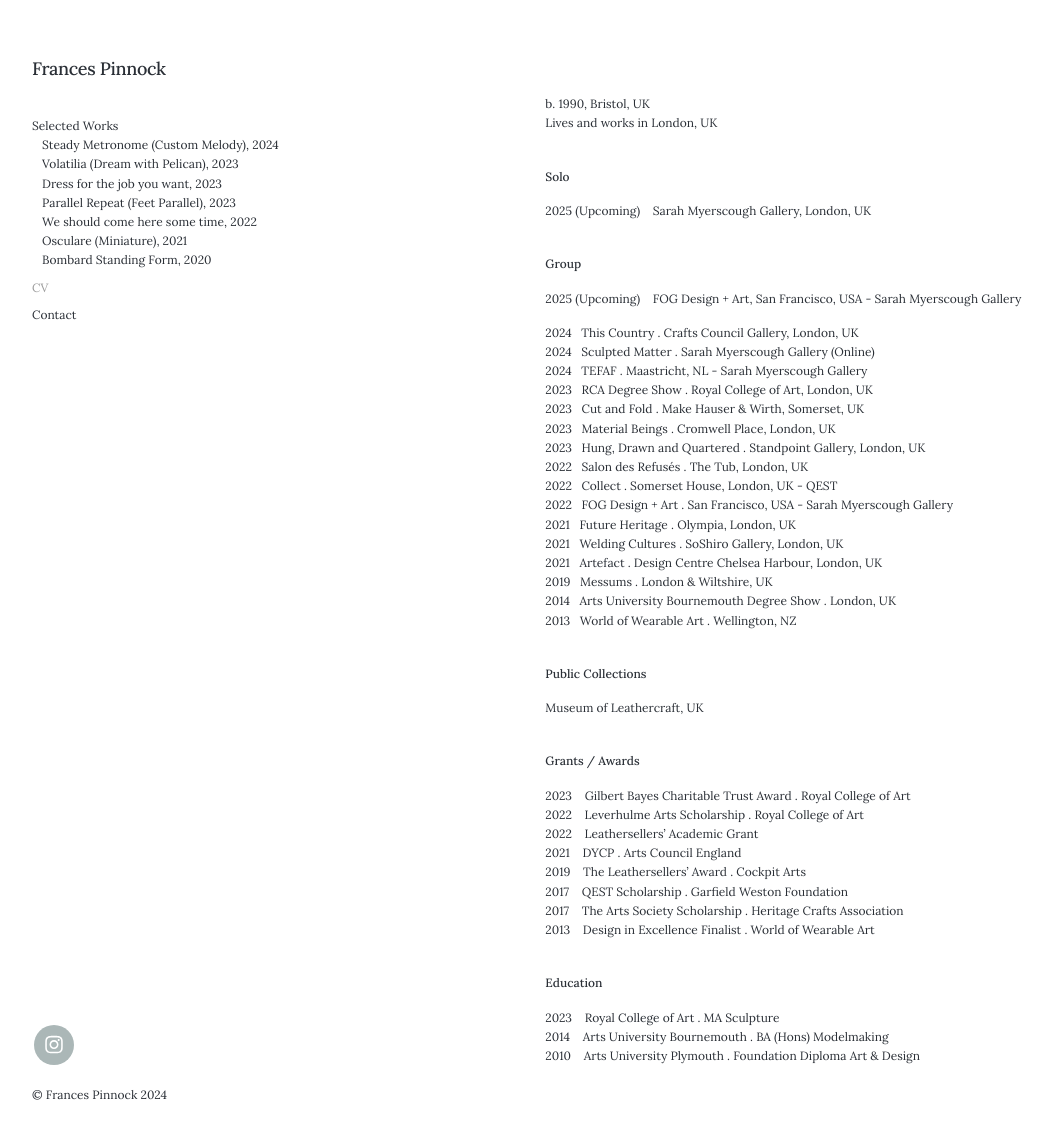
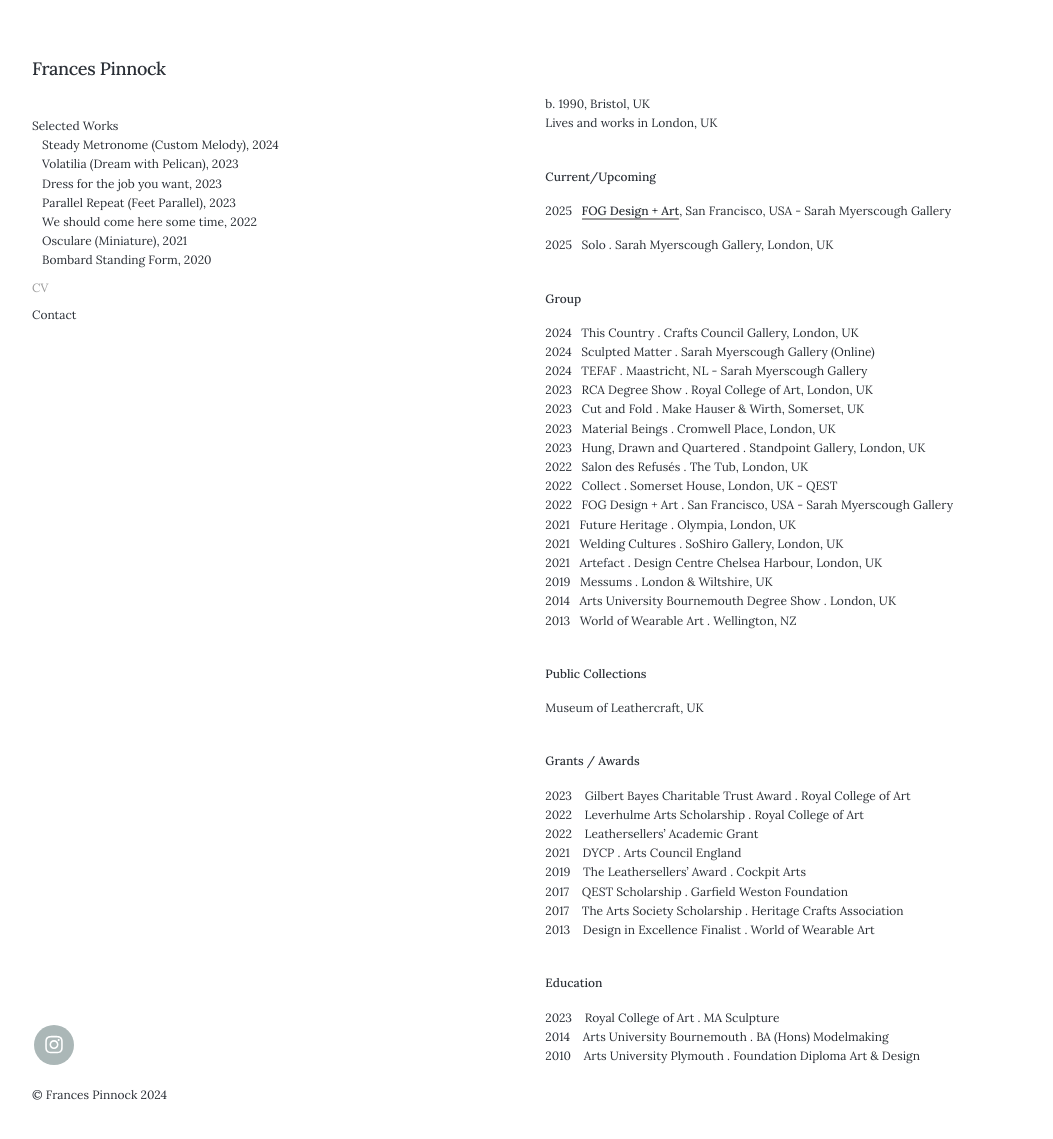
Before and after one commit to francespinnock/francespinnock.github.io, a Jekyll site: the page built from _pages/cv.md, in a window 1280 px wide and 1144 px high. Shown: the top 1139 px of the window, without its empty margins (28-1081 px from the left). Built offline with Jekyll 4.4.1, drawn with Linux system fonts in a browser that asks for light colours; nearby versions of some CDN libraries; some web fonts are replaced.

Commit message:
Update cv.md

```diff
--- a/_pages/cv.md
+++ b/_pages/cv.md
@@ -11,14 +11,14 @@ Lives and works in London, UK
 <br />
 
 
-**Solo**
+**Current/Upcoming**
 
-2025 (Upcoming) &nbsp;&nbsp;&nbsp;Sarah Myerscough Gallery, London, UK
+2025&nbsp;&nbsp;&nbsp;[FOG Design + Art](https://www.fogfair.com/), San Francisco, USA - Sarah Myerscough Gallery
+
+2025&nbsp;&nbsp;&nbsp;Solo . Sarah Myerscough Gallery, London, UK
 <br />
 
 **Group**
-
-2025 (Upcoming) &nbsp;&nbsp;&nbsp;FOG Design + Art, San Francisco, USA - Sarah Myerscough Gallery
 
 2024&nbsp;&nbsp;&nbsp;This Country . Crafts Council Gallery, London, UK
 2024&nbsp;&nbsp;&nbsp;Sculpted Matter . Sarah Myerscough Gallery (Online)
```
